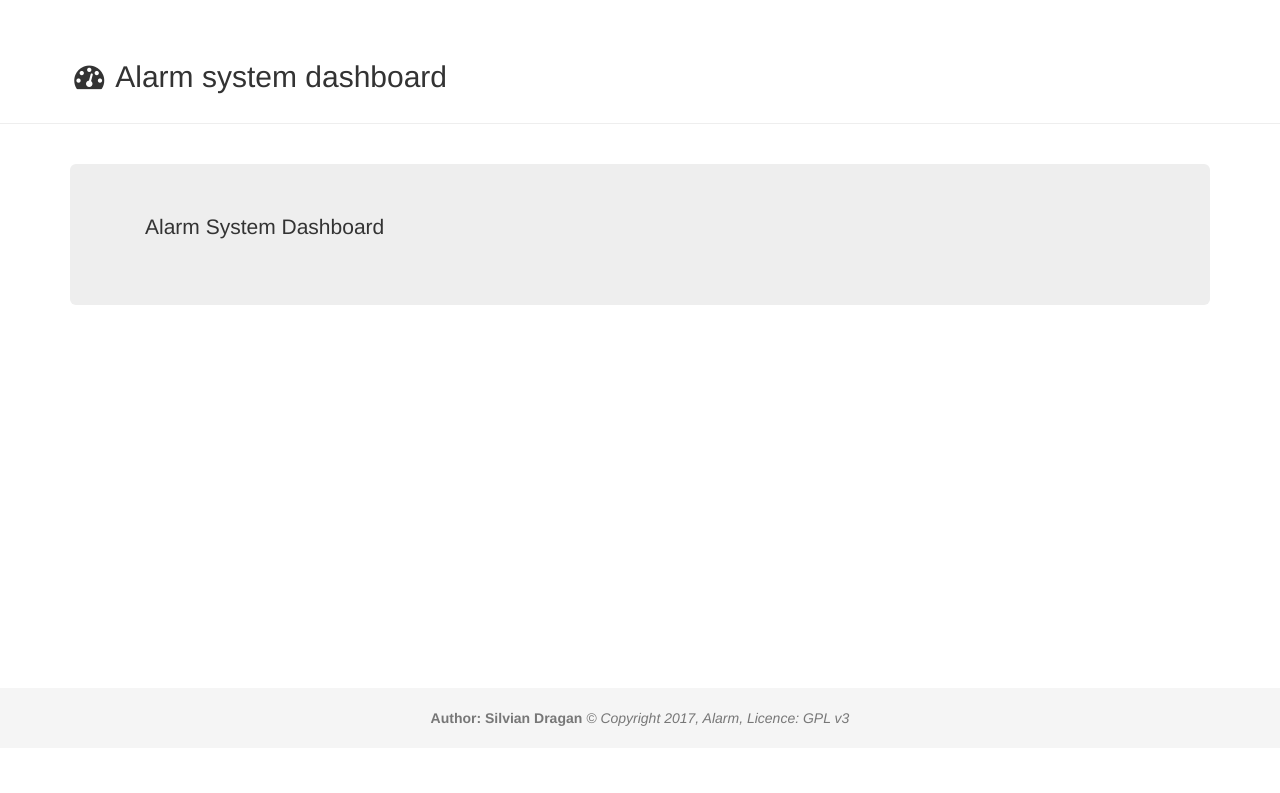
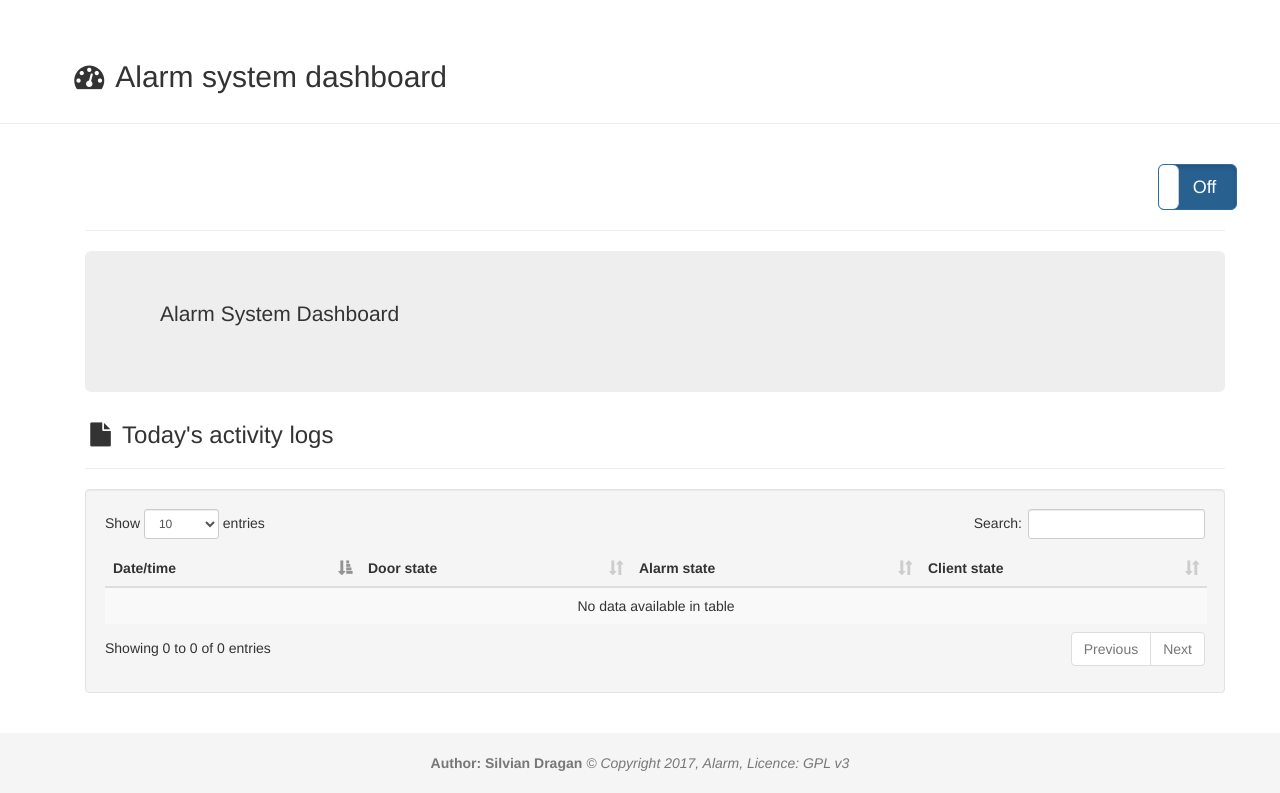
Before and after one commit to Silvian/alarm-service, a Django app: page /alarm/ in a window 1280 px wide. Shown: the part 52-845 px from the top of the page. Before the commit the page ends 778 px from the top, so only its background shows below. Run offline with Django 3.2, Linux system fonts and the light colour scheme; the visitor is signed in with stand-in values (Sample User, id 1); data that the repository does not hold is empty; parts of the project's set-up code (start-up, migrations or seed data) failed here and were passed over; some libraries are stand-ins or nearby versions.

Commit message:
Created the alarm toggle switch and implemented dashboard logs.

```diff
--- a/alarm/templates/alarm/index.html
+++ b/alarm/templates/alarm/index.html
@@ -11,10 +11,62 @@
 
 {% block body %}
 
-  <div class="jumbotron">
-    <div class="container">
-      <p>Alarm System Dashboard</p>
-    </div>
+  <div class="container">
+      <div class="row">
+          <div class="col-md-11">
+              <div id="alarm-active-alert" class="alert alert-info" role="alert" hidden>
+                <i class="fa fa-check fa-fw" aria-hidden="true"></i>
+                Alarm is active
+              </div>
+              <div id="client-disconnected-alert" class="alert alert-danger" role="alert" hidden>
+                <i class="fa fa-exclamation-circle fa-fw" aria-hidden="true"></i>
+                Client is disconnected
+              </div>
+          </div>
+          <div class="col-md-1">
+              <input id="alarm-switch" name="primary" type="checkbox" data-toggle="toggle" data-size="large" data-onstyle="danger" data-offstyle="primary">
+              <input id="client-state" name="" hidden>
+          </div>
+      </div>
+      <hr/>
+
+      <div class="jumbotron">
+        <div class="container">
+          <p>Alarm System Dashboard</p>
+        </div>
+      </div>
+
+      <h3><i class="fa fa-file fa-fw" aria-hidden="true"></i> Today's activity logs</h3>
+
+      <hr/>
+
+      <div class="well">
+
+          <table class="table table-striped table-hover" id="logs-list">
+              <thead>
+                <tr>
+                  <th>Date/time</th>
+                  <th>Door state</th>
+                  <th>Alarm state</th>
+                  <th>Client state</th>
+                </tr>
+              </thead>
+              <tbody>
+
+              </tbody>
+          </table>
+
+      </div>
+
   </div>
 
 {% endblock %}
+
+{% block jsfiles %}
+
+{% load staticfiles %}
+<script src="{% static 'resources/js/alarm.js' %}"></script>
+<script src="{% static 'resources/js/alarm-logs.js' %}"></script>
+<script src="{% static 'resources/js/alarm-dashboard.js' %}"></script>
+
+{% endblock %}
--- a/alarm/templates/alarm/layout.html
+++ b/alarm/templates/alarm/layout.html
@@ -13,6 +13,7 @@
     <link href="{% static 'resources/css/datatables.min.css' %}" rel="stylesheet"/>
     <link href="{% static 'resources/css/select2.min.css' %}" rel="stylesheet"/>
     <link href="{% static 'resources/css/Bootstrap-3.3.6/bootstrap-datepicker.css' %}" rel="stylesheet"/>
+    <link href="{% static 'resources/css/Bootstrap-3.3.6/bootstrap-toggle.min.css' %}" rel="stylesheet"/>
     <link href="{% static 'resources/fancybox/jquery.fancybox.css' %}" rel="stylesheet"/>
     <link href="{% static 'resources/css/sticky-footer.css' %}" rel="stylesheet"/>
 </head>
@@ -75,6 +76,7 @@
     <script src="{% static 'resources/js/jquery.min.js' %}"></script>
     <script src="{% static 'resources/js/bootstrap.min.js' %}"></script>
     <script src="{% static 'resources/js/bootstrap-datepicker.js' %}"></script>
+    <script src="{% static 'resources/js/bootstrap-toggle.min.js' %}"></script>
     <script src="{% static 'resources/js/datatables.min.js' %}"></script>
     <script src="{% static 'resources/js/select2.min.js' %}"></script>
     <script src="{% static 'resources/js/blockui.js' %}"></script>
--- a/alarm/urls.py
+++ b/alarm/urls.py
@@ -11,5 +11,7 @@ urlpatterns = [
     url(r'^logs/get/today/', views.get_logs_today, name='today_logs'),
     url(r'^logs/get', views.get_logs_date, name='date_logs'),
     url(r'^logs/', views.logs_view, name='logs'),
+    url(r'^config/status/get/', views.get_config_status, name='alarm_status_get'),
+    url(r'^config/status/update/', views.update_alarm_status, name='alarm_status_update'),
     url(r'^$', views.index_view, name='dashboard'),
 ]
--- a/alarm/views.py
+++ b/alarm/views.py
@@ -2,11 +2,12 @@ import json
 import datetime
 from django.http import HttpResponse
 from django.core import serializers
+from django.conf import settings
 from django.contrib.auth.decorators import login_required
 from django.shortcuts import render, get_object_or_404
 
-from alarm.forms import UserProfileForm
-from alarm.models import UserProfile, Log
+from alarm.forms import UserProfileForm, AlarmStateConfigurationForm
+from alarm.models import UserProfile, Log, AlarmStateConfiguration
 
 
 """Views"""
@@ -91,3 +92,22 @@ def get_logs_date(request):
         data = serializers.serialize("json", logs)
         return HttpResponse(data,
                             content_type='application/json')
+
+
+@login_required
+def get_config_status(request):
+    if request.is_ajax:
+        config = AlarmStateConfiguration.objects.filter(alarm_name=settings.ALARM_NAME)
+        data = serializers.serialize("json", config)
+        return HttpResponse(data,
+                            content_type='application/json')
+
+
+@login_required
+def update_alarm_status(request):
+    if request.method == 'POST':
+        alarm = get_object_or_404(AlarmStateConfiguration, alarm_name=request.POST['alarm_name'])
+        form = AlarmStateConfigurationForm(request.POST or None, instance=alarm)
+        if form.is_valid():
+            form.save()
+            return HttpResponse(json.dumps(SUCCESS_RESPONSE), content_type='application/json')
--- a/api/serializers.py
+++ b/api/serializers.py
@@ -21,6 +21,6 @@ class LogSerializer(serializers.HyperlinkedModelSerializer):
 class AlarmStateConfigurationSerializer(serializers.HyperlinkedModelSerializer):
     class Meta:
         model = AlarmStateConfiguration
-        fields = ('alarm_name', 'alarm_state',
+        fields = ('alarm_name', 'alarm_status',
                   'last_notified_time', 'client_connected_state',
                   'last_client_connected_time')
--- /dev/null
+++ b/static/resources/css/Bootstrap-3.3.6/bootstrap-toggle.min.css
@@ -0,0 +1,28 @@
+/*! ========================================================================
+ * Bootstrap Toggle: bootstrap-toggle.css v2.2.0
+ * http://www.bootstraptoggle.com
+ * ========================================================================
+ * Copyright 2014 Min Hur, The New York Times Company
+ * Licensed under MIT
+ * ======================================================================== */
+.checkbox label .toggle,.checkbox-inline .toggle{margin-left:-20px;margin-right:5px}
+.toggle{position:relative;overflow:hidden}
+.toggle input[type=checkbox]{display:none}
+.toggle-group{position:absolute;width:200%;top:0;bottom:0;left:0;transition:left .35s;-webkit-transition:left .35s;-moz-user-select:none;-webkit-user-select:none}
+.toggle.off .toggle-group{left:-100%}
+.toggle-on{position:absolute;top:0;bottom:0;left:0;right:50%;margin:0;border:0;border-radius:0}
+.toggle-off{position:absolute;top:0;bottom:0;left:50%;right:0;margin:0;border:0;border-radius:0}
+.toggle-handle{position:relative;margin:0 auto;padding-top:0;padding-bottom:0;height:100%;width:0;border-width:0 1px}
+.toggle.btn{min-width:59px;min-height:34px}
+.toggle-on.btn{padding-right:24px}
+.toggle-off.btn{padding-left:24px}
+.toggle.btn-lg{min-width:79px;min-height:45px}
+.toggle-on.btn-lg{padding-right:31px}
+.toggle-off.btn-lg{padding-left:31px}
+.toggle-handle.btn-lg{width:40px}
+.toggle.btn-sm{min-width:50px;min-height:30px}
+.toggle-on.btn-sm{padding-right:20px}
+.toggle-off.btn-sm{padding-left:20px}
+.toggle.btn-xs{min-width:35px;min-height:22px}
+.toggle-on.btn-xs{padding-right:12px}
+.toggle-off.btn-xs{padding-left:12px}
--- /dev/null
+++ b/static/resources/js/alarm-dashboard.js
@@ -0,0 +1,64 @@
+$(document).ready(function() {
+
+    var alarm_status = 0;
+
+    getAlarmStatus();
+
+    if($('#alarm-switch').prop("checked") == true){
+        alarm_status = 1;
+    }
+
+    $('#alarm-switch').change(function() {
+
+        if(this.checked) {
+            alarm_status = 1;
+            $(this).prop("checked", alarm_status);
+        }
+        else {
+            alarm_status = 0;
+            $(this).prop("checked", alarm_status);
+        }
+
+        /* Send the data using post */
+        var posting = $.post( '/alarm/config/status/update/', {
+                          alarm_name             : $("#alarm-switch").attr("name"),
+                          alarm_status           : alarm_status,
+                          client_connected_state : $("#client-state").attr("name"),
+                          csrfmiddlewaretoken    : getCookie('csrftoken')
+        });
+
+        /* Alerts the results */
+        posting.done(function( data ) {
+            if(data.success) {
+
+            }
+
+        });
+
+    });
+
+});
+
+function getAlarmStatus() {
+
+    $.ajax({
+        type: 'GET',
+        url: '/alarm/config/status/get/',
+        dataType: 'json',
+        success: function (data) {
+            if(data && data.length > 0) {
+                $('#alarm-switch').attr('name', data[0].pk);
+                $('#client-state').attr('name', data[0].fields.client_connected_state)
+                setCheckbox('#alarm-switch', data[0].fields.alarm_status);
+            }
+
+        }
+    });
+
+}
+
+function getClientStatus() {
+
+
+
+}
--- a/static/resources/js/alarm.js
+++ b/static/resources/js/alarm.js
@@ -142,3 +142,15 @@ function clientState(state) {
     }
 
 }
+
+function setCheckbox(checkboxId, value) {
+
+     if(value) {
+        $(checkboxId).prop('checked', true);
+     }
+
+     else {
+        $(checkboxId).prop('checked', false);
+     }
+
+}
```
Also changed, not shown: alarm/forms.py (+11 -1 lines), static/resources/js/bootstrap-toggle.min.js (added).
